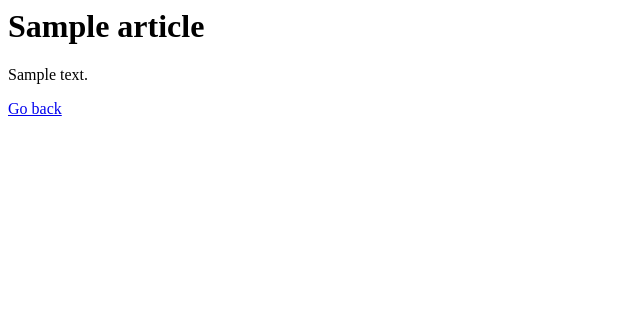
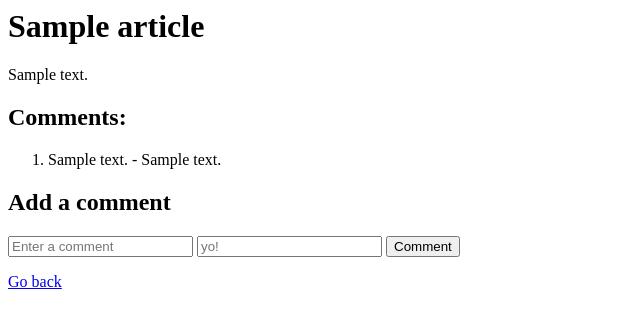
Before and after one commit to lukitaa/django-blog, a Django app: template blog/templates/blog/detail.html in a window 1280 px wide. Shown: the top 328 px of the page, without its empty margins (0-640 px from the left). Run offline with Django 3.2, Linux system fonts and the light colour scheme; the template is opened without the code that fills it: most values are stand-ins (such as "Sample title", 1, 10 or a date in 2020).

Commit message:
Implemented comment system in article detail

```diff
--- a/blog/templates/blog/detail.html
+++ b/blog/templates/blog/detail.html
@@ -1,3 +1,19 @@
 <h1>{{ article }}</h1>
 <p>{{ article.text }}</p>
+
+<h2>Comments:</h2>
+<ol>
+{% for comment in article.comment_set.all %}
+  <li>{{ comment.text }} - {{ comment }}</li>
+{% endfor %}
+</ol>
+
+<h2>Add a comment</h2>
+<form action="{% url 'blog:comment' article.id %}" method="post">
+{% csrf_token %}
+  <input type="text" name="text" placeholder="Enter a comment">
+  <input type="input" name="commenter" placeholder="yo!">
+  <input type="submit" value="Comment">
+</form>
+
 <a href="{% url 'blog:index' %}">Go back</a>
--- a/blog/urls.py
+++ b/blog/urls.py
@@ -6,4 +6,6 @@ urlpatterns = patterns('',
     url(r'^$', views.index, name='index'),
     # ex: /blog/5/
     url(r'^(?P<article_id>\d+)/$', views.detail, name='detail'),
+    # ex: /blog/5/comment
+    url(r'^(?P<article_id>\d+)/comment/$', views.comment, name="comment"),
 )
```
Also changed, not shown: blog/models.py (+6 -1 lines), blog/views.py (+14 -1 lines).
